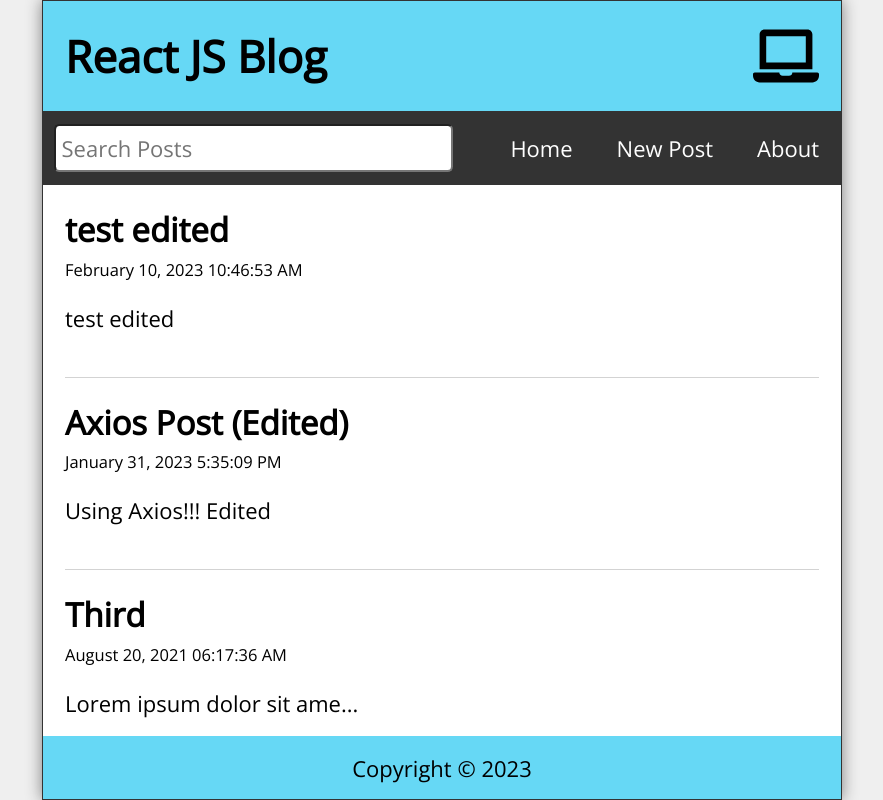
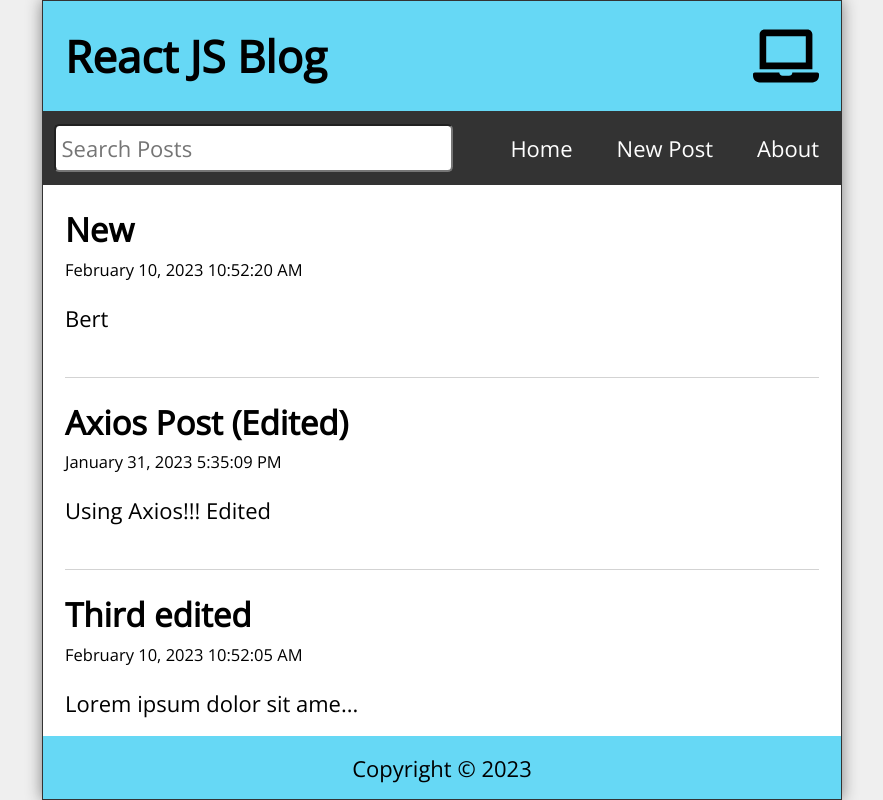
Before and after one commit to miltondaleandrade/education, a React (Create React App) app in the folder reactjs-blog/: page / in a window 1280 px wide. Shown: the whole page, without its empty margins (198-1081 px from the left). Built offline with nearby package versions, Linux system fonts and the light colour scheme; data requests are answered from the project's data file.

Commit message:
Lesson 21. small cleanup.

```diff
--- a/reactjs-blog/data/db.json
+++ b/reactjs-blog/data/db.json
@@ -1,15 +1,9 @@
 {
   "posts": [
     {
-      "id": 1,
-      "title": "First",
-      "dateTime": "July 01, 2021 11:17:36 AM",
-      "body": "Here is the first post"
-    },
-    {
       "id": 3,
-      "title": "Third",
-      "dateTime": "August 20, 2021 06:17:36 AM",
+      "dateTime": "February 10, 2023 10:52:05 AM",
+      "title": "Third edited",
       "body": "Lorem ipsum dolor sit amet, consectetur adipiscing elit. Curabitur vehicula elementum neque, efficitur dictum dolor efficitur et. Donec iaculis tristique nibh, eu vestibulum elit pellentesque eu. Curabitur sem tortor, sollicitudin eget rhoncus et, hendrerit eu leo. Suspendisse potenti. In condimentum vehicula augue, eu malesuada massa blandit eget. Curabitur ac mi neque. Sed erat urna, aliquam nec lacinia ut, rutrum vitae metus. Praesent quis lectus feugiat, convallis nibh eget, placerat arcu. Ut lectus lectus, cursus laoreet dui venenatis, feugiat egestas justo. Nam lectus ipsum, viverra eu sagittis vitae, hendrerit et tortor. Fusce sodales tempus faucibus. Nunc urna urna, fringilla et mollis vitae, sollicitudin vel nulla. Ut porttitor consectetur neque eu elementum."
     },
     {
@@ -20,9 +14,9 @@
     },
     {
       "id": 5,
-      "dateTime": "February 10, 2023 10:46:53 AM",
-      "title": "test edited",
-      "body": "test edited"
+      "dateTime": "February 10, 2023 10:52:20 AM",
+      "title": "New",
+      "body": "Bert"
     }
   ]
 }
--- a/reactjs-blog/src/App.js
+++ b/reactjs-blog/src/App.js
@@ -6,36 +6,11 @@ import NewPost from './NewPost';
 import PostPage from './PostPage';
 import About from './About';
 import Missing from './Missing';
-import {Route, Routes, useNavigate} from 'react-router-dom';
-import {useState, useEffect} from "react";
-import {format} from "date-fns";
-import api from './api/posts';
+import {Route, Routes} from 'react-router-dom';
 import EditPost from "./EditPost";
-import useWindowsSize from "./hooks/useWindowsSize";
-import useAxiosFetch from "./hooks/useAxiosFetch";
 import {DataProvider} from "./context/DataContext";
 
 function App() {
-    const [posts, setPosts] = useState([]);
-    const [search, setSearch] = useState('');
-    const [searchResults, setSearchResults] = useState([]);
-    const [postTitle, setPostTitle] = useState('');
-    const [postBody, setPostBody] = useState('');
-    const [editTitle, setEditTitle] = useState('');
-    const [editBody, setEditBody] = useState('');
-    const navigate = useNavigate();
-    const {width} = useWindowsSize();
-    const {data, fetchError, isLoading} = useAxiosFetch('http://localhost:3500/posts');
-
-    useEffect(() => setPosts(data), [data]);
-
-    useEffect(() => {
-        const filteredResults = posts.filter(post =>
-            (post.body.toLowerCase().includes(search.toLowerCase()))
-            || (post.title.toLowerCase().includes(search.toLowerCase()))
-        )
-        setSearchResults(filteredResults.reverse());
-    }, [posts, search])
 
     return (
         <div className="App">
--- a/reactjs-blog/src/context/DataContext.js
+++ b/reactjs-blog/src/context/DataContext.js
@@ -86,7 +86,7 @@ export const DataProvider = ({children}) => {
             width, search, setSearch,
             searchResults, fetchError, isLoading,
             handleSubmit, postTitle, setPostTitle, postBody, setPostBody,
-            posts, handleEdit, editBody, setEditBody, editTitle, setEditTitle
+            posts, handleEdit, editBody, setEditBody, editTitle, setEditTitle, handleDelete
         }}>
             {children}
         </DataContext.Provider>
```
